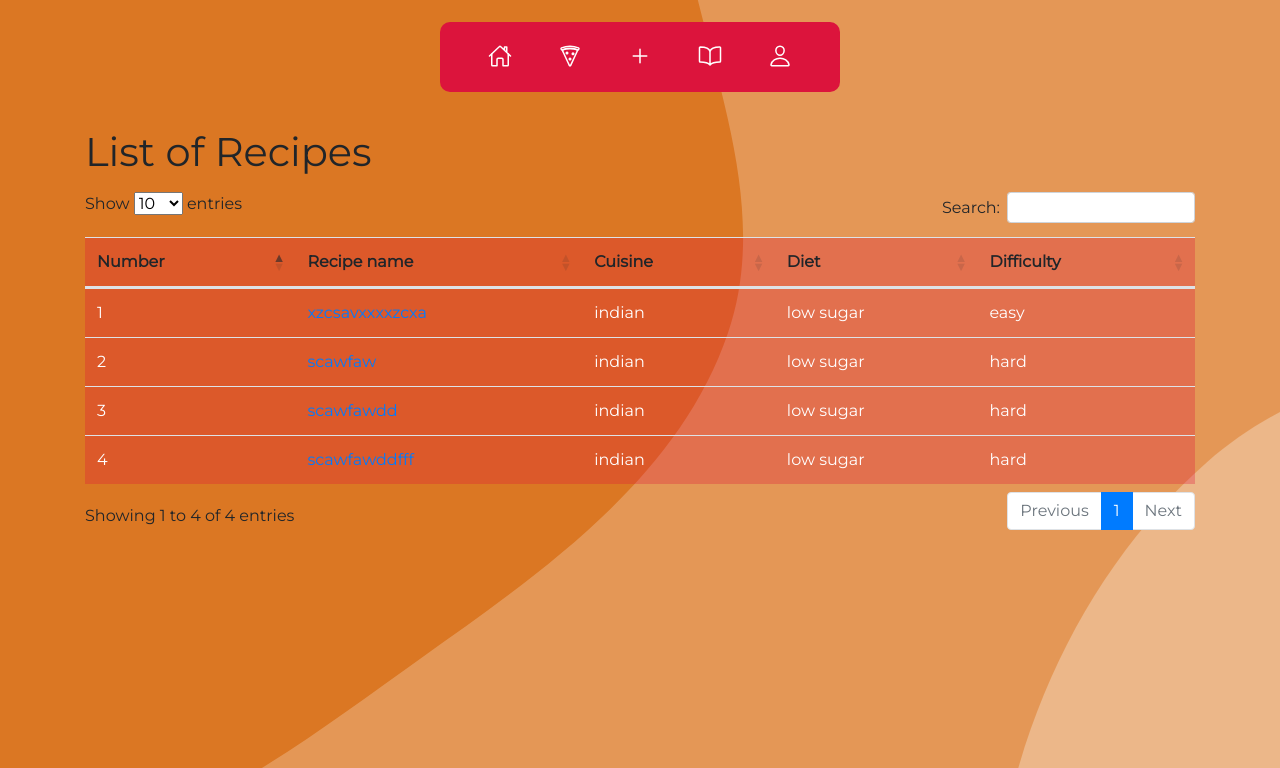
After one commit to AndreiGiurgiu99/RecepieManager, a Flask app: page /RecipeDatabase in a window 1280 px wide. The commit adds this page. Shown: the top 768 px of the page. Run offline with Flask 2, Linux system fonts and the light colour scheme; data comes from the database, SQL or seed files in the repository; both versions use the stored data as it was after the commit; some libraries are stand-ins or nearby versions.

Commit message:
Add files via upload

```diff
--- a/FlaskWebApp/website/models.py
+++ b/FlaskWebApp/website/models.py
@@ -7,7 +7,7 @@ from sqlalchemy.orm import declarative_base, relationship
 class Recipe(db.Model):
     __tablename__ = 'Recipes'
     recipe_id = db.Column(db.Integer, primary_key=True)
-    recipe_name = db.Column(db.Text, unique=True)
+    recipe_name = db.Column(db.Text, unique=False)
     recipe_notes = db.Column(db.Text, unique=False)
     difficulties_id = db.Column(db.Text, unique=False)
     cuisines_id = db.Column(db.Text, unique=False)
--- /dev/null
+++ b/FlaskWebApp/website/static/css/recipetable.css
@@ -0,0 +1,6 @@
+.table {
+    background-color: rgba(220,20,60,.3);
+}
+tbody {
+    color: white;
+}
--- a/FlaskWebApp/website/templates/AddRecipe.html
+++ b/FlaskWebApp/website/templates/AddRecipe.html
@@ -10,6 +10,8 @@ content%}
   <div class="row">
     <div class="col-md-10 col-lg-8 mx-lg-auto mx-md-auto form">
       {{ wtf.quick_form(form) }}
+
+
     </div>
   </div>
 </div>
--- /dev/null
+++ b/FlaskWebApp/website/templates/RecipeDatabase.html
@@ -0,0 +1,42 @@
+
+{%extends "base.html"%}
+{%block content%}
+<head>
+    <link rel="stylesheet" href="{{ url_for('static', filename='/css/recipetable.css') }}">
+
+</head>
+
+
+<h1 class="pt-5 pb-2">List of Recipes</h1>
+    <table class="table " id="recipedatabase">
+        <thead >
+          <tr>
+              <th>Number</th>
+              <th>Recipe name</th>
+              <th>Cuisine</th>
+              <th>Diet</th>
+              <th>Difficulty</th>
+          </tr>
+        </thead>
+
+          <!-- for loop to get all the recipes inserted into the database -->
+          <tbody>
+          {% for recipe in recipes %}
+          <tr>
+              <td>{{ recipe.recipe_id }}</td>
+              <td><a href="#">{{ recipe.recipe_name }}</a></td>
+              <td>{{ recipe.cuisines_id }}</td>
+              <td>{{ recipe.diets_id }}</td>
+              <td>{{ recipe.difficulties_id }}</td>
+          </tr>
+          {% endfor %}
+        </tbody>
+      </table>
+{%endblock%}
+
+{%block scripts%}
+    <script>
+    $(document).ready(function () {
+      $('#recipedatabase').DataTable();});
+    </script>
+{%endblock%}
--- a/FlaskWebApp/website/templates/base.html
+++ b/FlaskWebApp/website/templates/base.html
@@ -30,6 +30,7 @@
     <meta name="msapplication-TileColor" content="#da532c">
     <meta name="theme-color" content="#ffffff">
 
+    <link rel="stylesheet" type="text/css" href="https://cdn.datatables.net/1.10.25/css/dataTables.bootstrap5.css">
     <link href='https://fonts.googleapis.com/css?family=Montserrat' rel='stylesheet'>
 
   </head>
@@ -82,14 +83,15 @@
 
     <div class="container">{% block content %} {% endblock %}</div>
 
+    <script type="text/javascript" charset="utf8" src="https://code.jquery.com/jquery-3.6.0.min.js"></script>
+    <script type="text/javascript" charset="utf8" src="https://cdn.datatables.net/1.10.25/js/jquery.dataTables.js"></script>
+    <script type="text/javascript" charset="utf8" src="https://cdn.datatables.net/1.10.25/js/dataTables.bootstrap5.js"></script>
+    {% block scripts %}{% endblock %}
+
+
 
     <script type="module" src="https://unpkg.com/ionicons@5.5.2/dist/ionicons/ionicons.esm.js"></script>
     <script nomodule src="https://unpkg.com/ionicons@5.5.2/dist/ionicons/ionicons.js"></script>
 
-
-    <script
-      type="text/javascript"
-      src="{{ url_for('static', filename='index.js') }}"
-    ></script>
   </body>
 </html>
--- a/FlaskWebApp/website/views.py
+++ b/FlaskWebApp/website/views.py
@@ -1,5 +1,5 @@
 from flask import Blueprint, render_template
-from flask import Flask, render_template, request, flash
+from flask import Flask, render_template, request, flash,redirect,url_for
 from .forms import AddRecipe
 from . import db
 from .models import *
@@ -15,7 +15,8 @@ def home(): #it will run only on this page
 
 #ADD RECIPE TO DATABASE PAGE
 @views.route('/addRecipe', methods=['GET','POST'])
-##Form function to add
+
+##FORM FUNCTION TO ADD RECIPE TO DATABASE
 def AddRecipes():
 
     form = AddRecipe(csrf_enabled=True)
@@ -35,5 +36,15 @@ def AddRecipes():
 
         db.session.add(record)
         db.session.commit()
+        # return redirect(url_for("views.home"))
 
+
+    flash('Recipe entry succesful')
     return render_template('AddRecipe.html',form=form, title= "Add recipe to database")
+
+@views.route('/RecipeDatabase')
+
+def GetData():
+
+    recipes = Recipe.query.all()
+    return render_template('RecipeDatabase.html', recipes=recipes)
```
Also changed, not shown: FlaskWebApp/website/forms.py (+7 -4 lines), FlaskWebApp/website/static/css/addrecipe.css (+15 -0 lines), FlaskWebApp/instance/recipedatabase.db.
